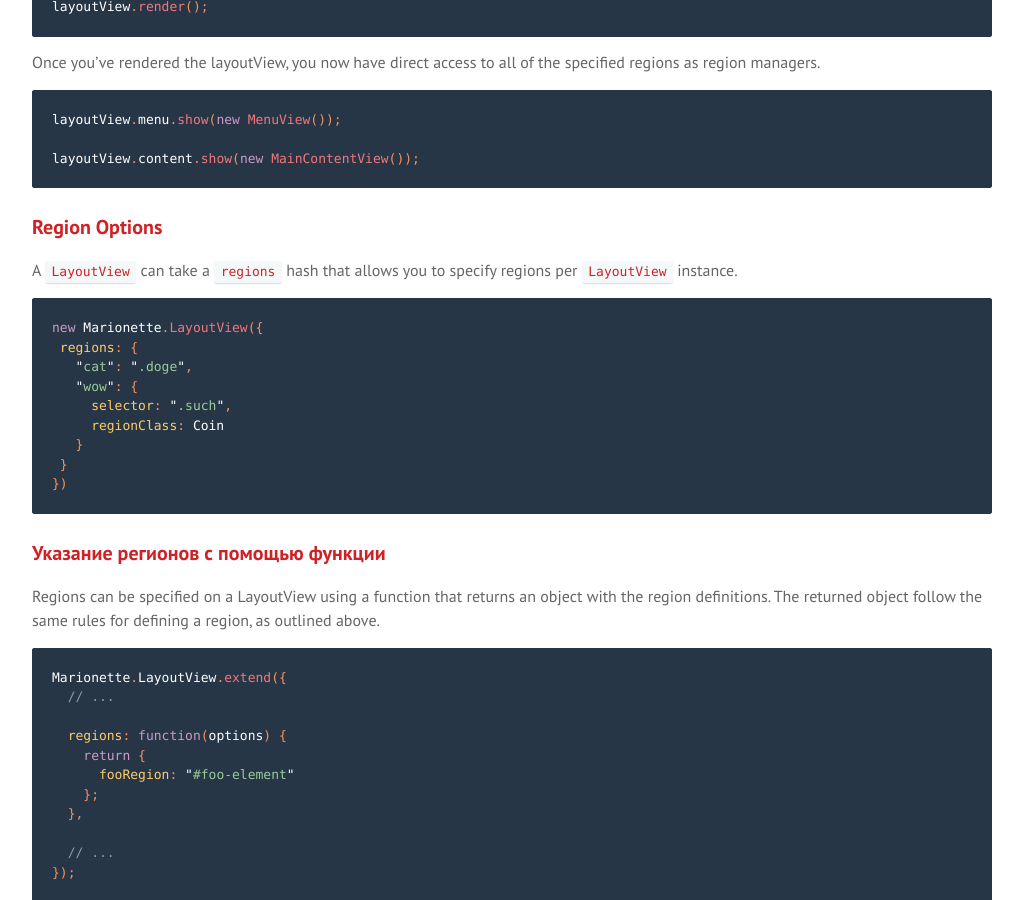
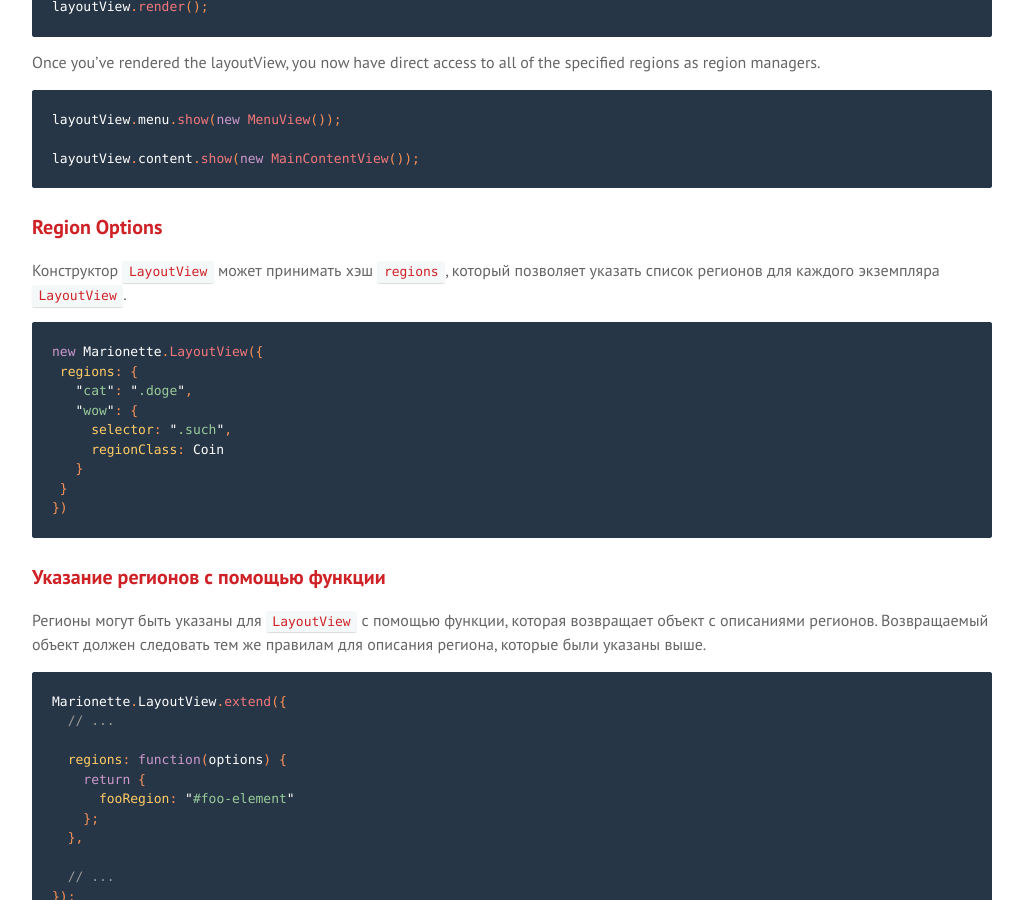
Before and after one commit to sadcitizen/marionettejs.ru, a Jekyll site: the page built from _posts/2014-05-01-layoutview.md, in a window 1280 px wide and 900 px high, scrolled down 1681 px. Shown: the whole window, without its empty margins (128-1151 px from the left). Built offline with Jekyll 4.4.1, drawn with Linux system fonts in a browser that asks for light colours; some web fonts are replaced; Markdown is read by kramdown in place of the engine named in the settings.

Commit message:
update ru/LayoutView

````diff
--- a/_includes/translation/ru/marionette.layoutview.md
+++ b/_includes/translation/ru/marionette.layoutview.md
@@ -68,7 +68,8 @@
 
 ### <a name="region-options"></a> Region Options
 
-A `LayoutView` can take a `regions` hash that allows you to specify regions per `LayoutView` instance.
+Конструктор `LayoutView` может принимать хэш `regions`, который позволяет указать список регионов
+для каждого экземпляра `LayoutView`.
 
 ```js
 new Marionette.LayoutView({
@@ -84,9 +85,8 @@
 
 ### <a name="specifying-regions-as-a-function"></a> Указание регионов с помощью функции
 
-Regions can be specified on a LayoutView using a function that returns
-an object with the region definitions. The returned object follow the
-same rules for defining a region, as outlined above.
+Регионы могут быть указаны для `LayoutView` с помощью функции, которая возвращает объект с описаниями регионов.
+Возвращаемый объект должен следовать тем же правилам для описания региона, которые были указаны выше.
 
 ```js
 Marionette.LayoutView.extend({
````
